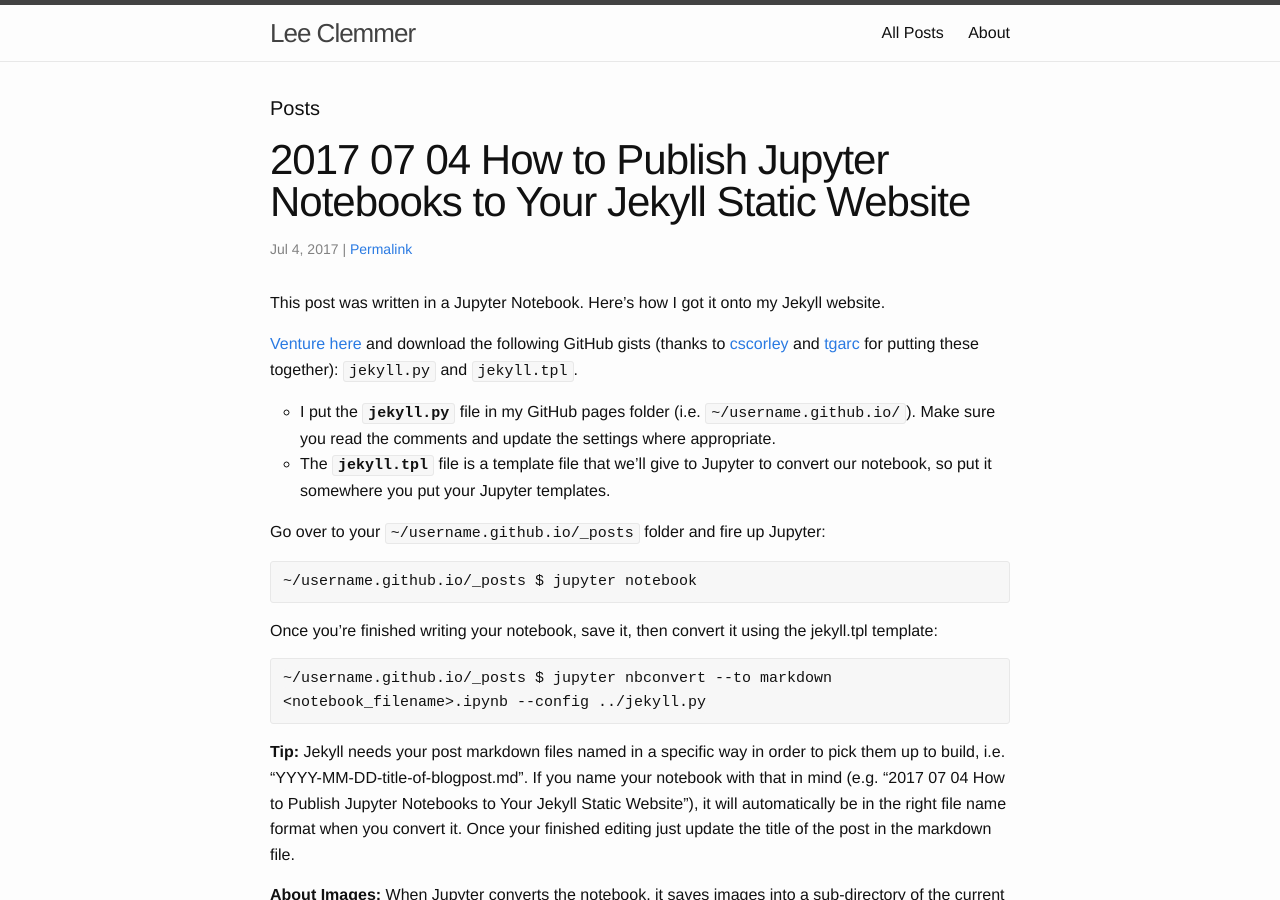
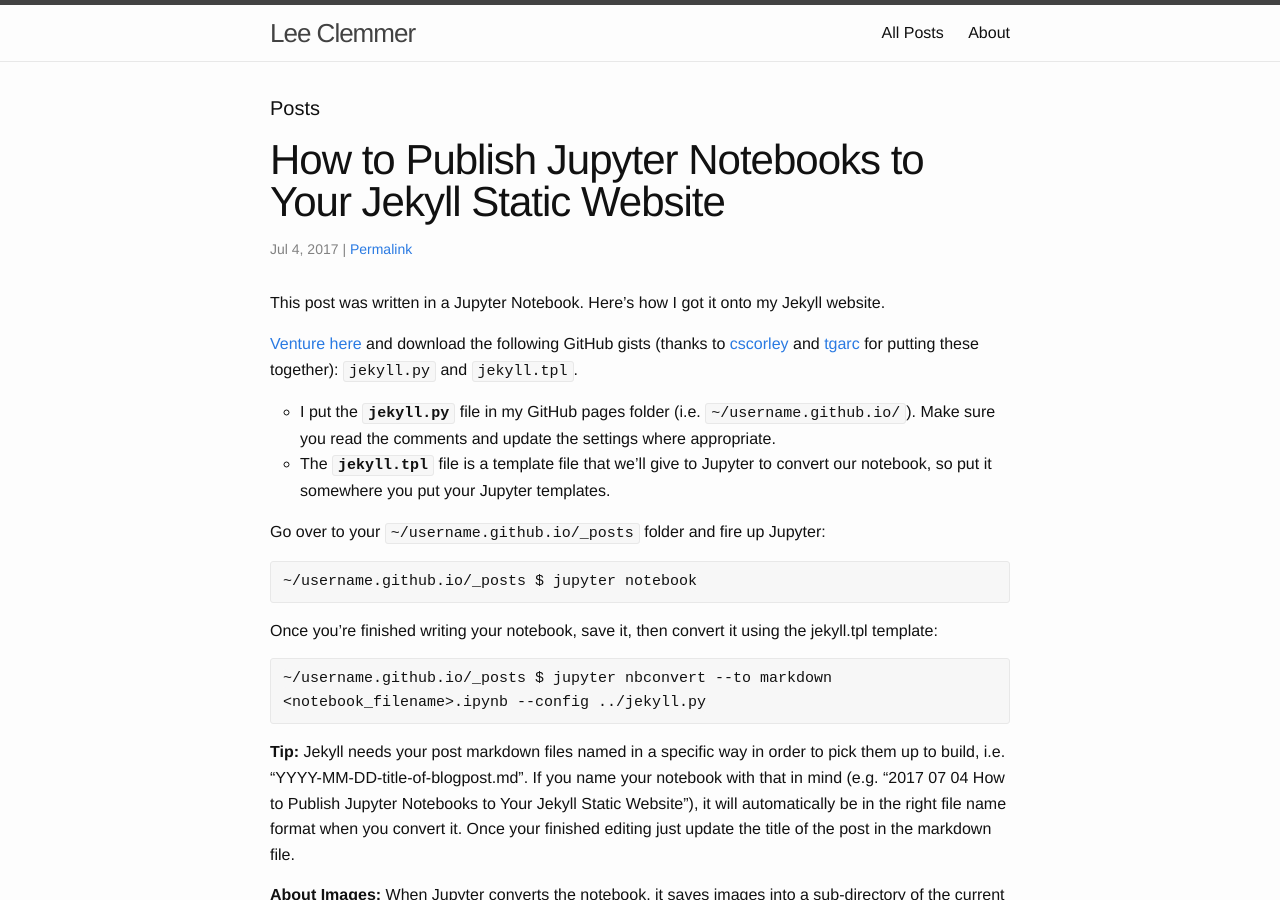
Before and after one commit to leeclemmer/leeclemmer.github.io, a Jekyll site: the page built from index.html, in a window 1280 px wide and 900 px high. Built offline with Jekyll 4.4.1, drawn with Linux system fonts in a browser that asks for light colours.

Commit message:
Updating title

```diff
--- a/_posts/2017-07-04-how-to-publish-jupyter-notebooks-to-your-jekyll-static-website.md
+++ b/_posts/2017-07-04-how-to-publish-jupyter-notebooks-to-your-jekyll-static-website.md
@@ -1,6 +1,7 @@
 ---
 layout: post
-title: "2017 07 04 How to Publish Jupyter Notebooks to Your Jekyll Static Website"
+title: "How to Publish Jupyter Notebooks to Your Jekyll Static Website"
+comments: true
 tags:
     - python
     - notebook
```
Also changed, not shown: 1 other file.
